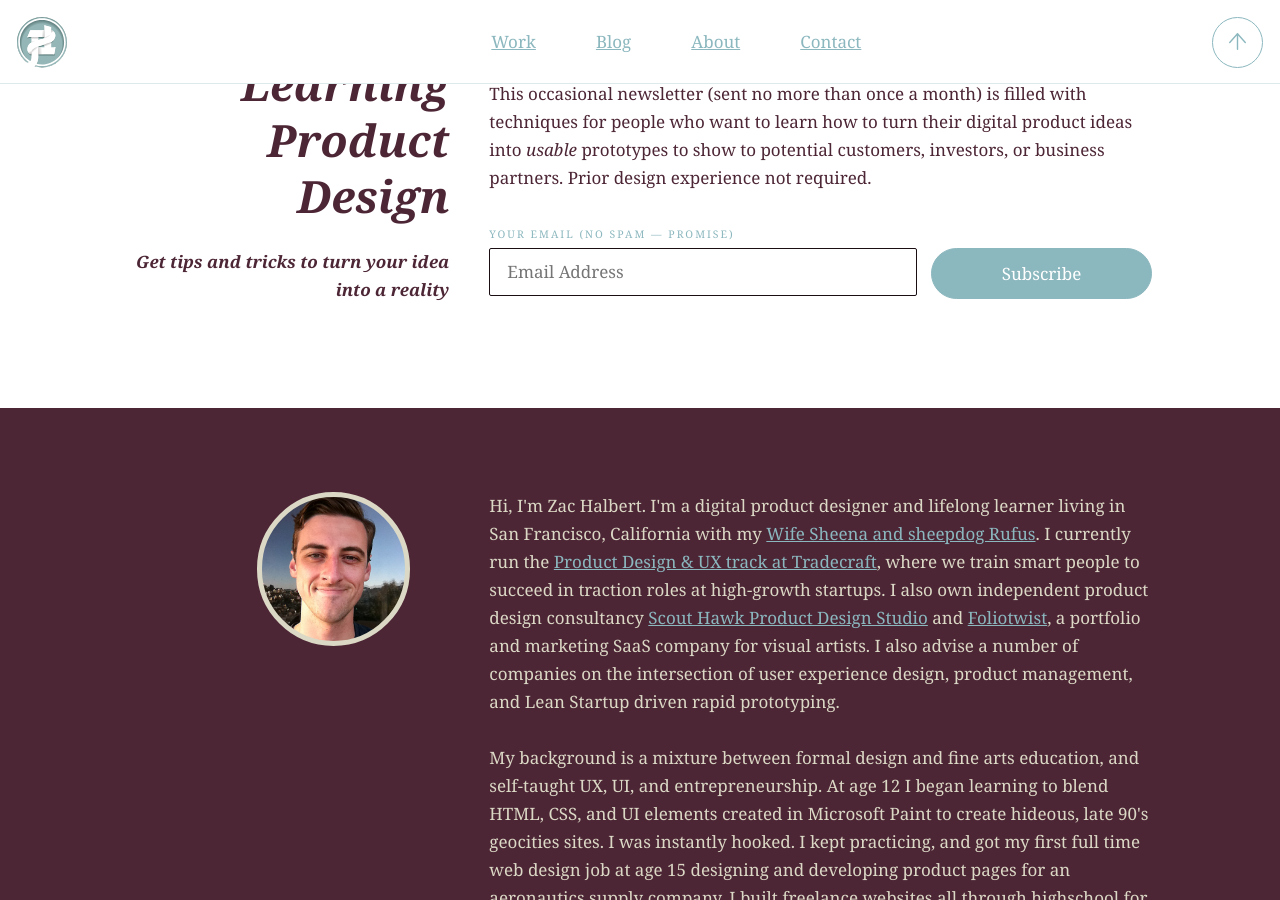
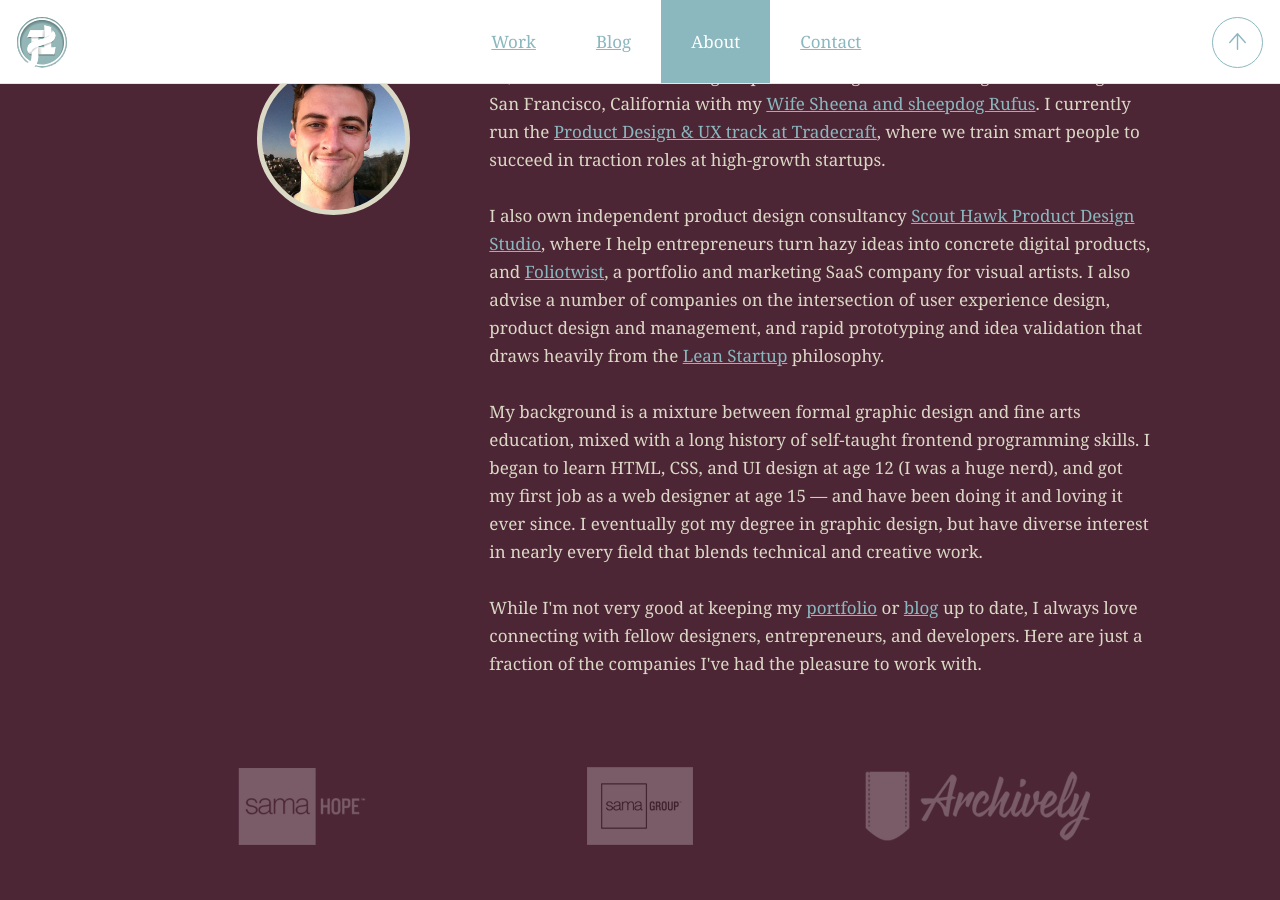
Before and after one commit to zachalbert/zachalbert.com_v6-build, a Jekyll site: the page built from _posts/2015-01-10-orrery.md, in a window 1280 px wide and 900 px high, scrolled down 7727 px. Built offline with Jekyll 4.4.1, drawn with Linux system fonts in a browser that asks for light colours; comment, search, counter and statistics services are not loaded; some of the changed text lies outside the part shown.

Commit message:
wordsmithing about

```diff
--- a/_includes/about.html
+++ b/_includes/about.html
@@ -6,19 +6,16 @@
           </div>
           <div class="post_main">
             <p>
-              Hi, I'm Zac Halbert. I'm a digital product designer and lifelong learner living in San Francisco, California with my <a href="https://instagram.com/p/LqnU4XN7Rv">Wife Sheena and sheepdog Rufus</a>. I currently run the <a href="http://tradecrafted.com/">Product Design &amp; UX track at Tradecraft</a>, where we train smart people to succeed in traction roles at high-growth startups. I also own independent product design consultancy <a href="http://www.scouthawk.com/">Scout Hawk Product Design Studio</a> and <a href="http://www.foliotwist.com/">Foliotwist</a>, a portfolio and marketing SaaS company for visual artists. I also advise a number of companies on the intersection of user experience design, product management, and Lean Startup driven rapid prototyping.
+              Hi, I'm Zac Halbert. I'm a digital product designer and lifelong learner living in San Francisco, California with my <a href="https://instagram.com/p/LqnU4XN7Rv">Wife Sheena and sheepdog Rufus</a>. I currently run the <a href="http://tradecrafted.com/">Product Design &amp; UX track at Tradecraft</a>, where we train smart people to succeed in traction roles at high-growth startups.
             </p>
             <p>
-              My background is a mixture between formal design and fine arts education, and self-taught UX, UI, and entrepreneurship. At age 12 I began learning to blend HTML, CSS, and UI elements created in Microsoft Paint to create hideous, late 90's geocities sites. I was instantly hooked. I kept practicing, and got my first full time web design job at age 15 designing and developing product pages for an aeronautics supply company. I built freelance websites all through highschool for snowboarding money, and all through college for backpacking money (where I had a penchant for extended, shoe-string, hair-raising adventures through China and SE Asia).
+              I also own independent product design consultancy <a href="http://www.scouthawk.com/">Scout Hawk Product Design Studio</a>, where I help entrepreneurs turn hazy ideas into concrete digital products, and <a href="http://www.foliotwist.com/">Foliotwist</a>, a portfolio and marketing SaaS company for visual artists. I also advise a number of companies on the intersection of user experience design, product design and management, and rapid prototyping and idea validation that draws heavily from the <a href="http://www.amazon.com/The-Lean-Startup-Entrepreneurs-Continuous/dp/0307887898">Lean Startup</a> philosophy.
             </p>
             <p>
-              I eventually strung my freelance gigs together into a proper independent consultancy based in Boise. During this time I also co-founded a lifestyle business and learned entrepreneurship "the hard way" (e.g. learning through failing). Fast forward to 2015, and I'm still in love with the energy, vision, and sense of social responsibility that many startup people have. While living in San Francisco isn't necessary for a product designer, it does afford me an unreasonable number of opportunities to rub elbows with insanely smart people I can learn a lot from.
+              My background is a mixture between formal graphic design and fine arts education, mixed with a long history of self-taught frontend programming skills. I began to learn HTML, CSS, and UI design at age 12 (I was a huge nerd), and got my first job as a web designer at age 15 &mdash; and have been doing it and loving it ever since. I eventually got my degree in graphic design, but have diverse interest in nearly every field that blends technical and creative work.
             </p>
             <p>
-              In the future, my ambition is always remember how fortunate I am to have had access to the web from such a young age, and to use the thousands of hours I've put into honing this craft for the good of others. I believe that technology can make things better, but it's also important to acknowledge that it can make things worse (for instance, rapid overgentrification by overpaid 20-something DINKs, and the heartbreaking sexism prevalent in some company cultures). It's incumbent on us to fix these problems since we're responsible for them. In any case, the process of solving them with smart people is both a joy and a privelege.
-            </p>
-            <p>
-              Here are just a few great companies I've had the pleasure to work with.
+              While I'm not very good at keeping my <a href="/work">portfolio</a> or <a href="/">blog</a> up to date, I always love connecting with fellow designers, entrepreneurs, and developers. Here are just a fraction of the companies I've had the pleasure to work with.
             </p>
           </div>
           <div class="nascarification">
--- a/_includes/subscribe.html
+++ b/_includes/subscribe.html
@@ -1,4 +1,4 @@
-            <section class="subscribe">
+<!--             <section class="subscribe">
               <div class="post post-single">
                 <div class="aside">
                   <div class="inner">
@@ -33,3 +33,4 @@
                 </div>
               </div>
             </section>
+ -->
--- a/_scss/_variables.scss
+++ b/_scss/_variables.scss
@@ -2,8 +2,6 @@
 @function strip-unit($value) {
   @return $value / ($value * 0 + 1);
 }
-
-
 
 ////// Color Palette //////
 
```
Also changed, not shown: css/style.css, js/site.min.js.
